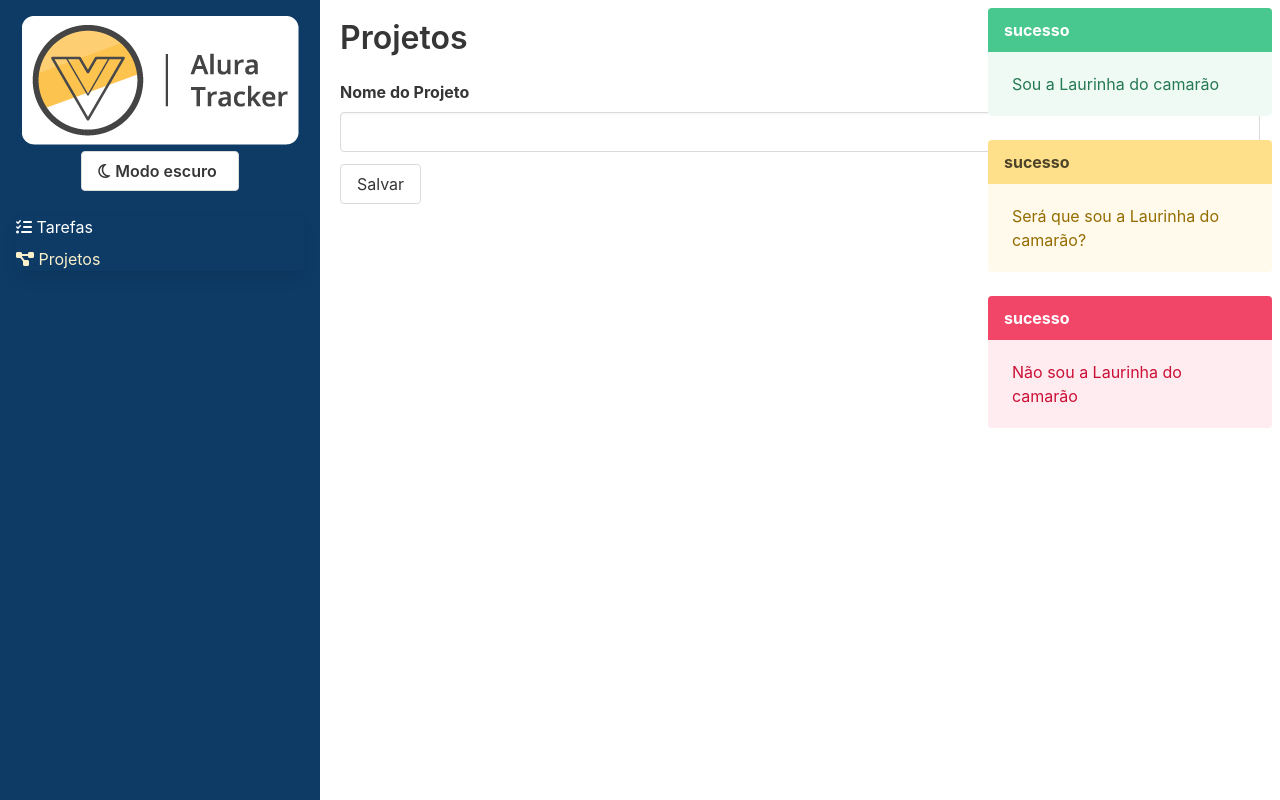
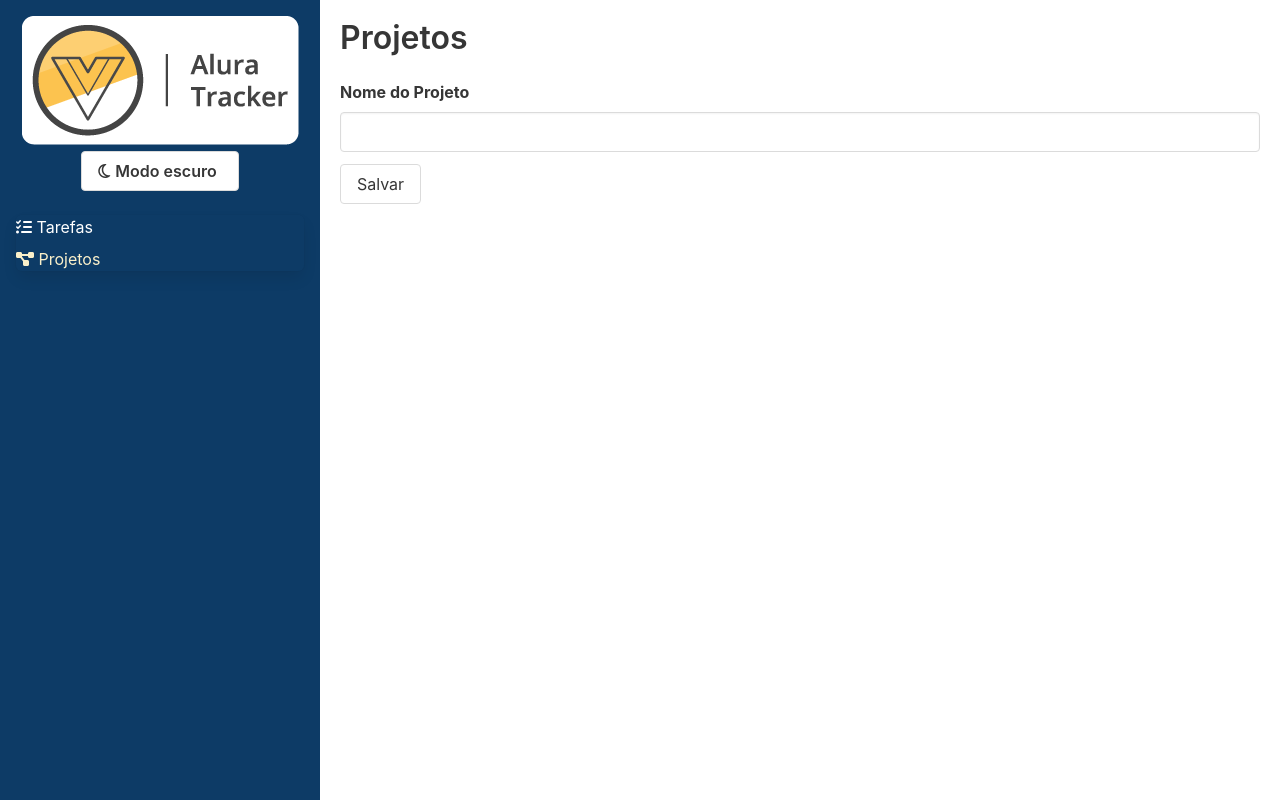
Before and after one commit to LuisLimaIt/alura-tracker, a Vue app: page /#/projetos/novo in a window 1280 px wide. Built offline with nearby package versions, Linux system fonts and the light colour scheme.

Commit message:
Removendo automaticamente

```diff
--- a/src/store/index.ts
+++ b/src/store/index.ts
@@ -1,8 +1,8 @@
-import { INotificacao, TipoNotificacao } from "@/interfaces/INotificacao";
+import { INotificacao } from "@/interfaces/INotificacao";
 import IProjeto from "@/interfaces/IProjeto";
 import { InjectionKey } from "vue";
 import { createStore, Store, useStore as vuexUseStore } from "vuex";
-import { ADICIONA_PROJETO, ALTERA_PROJETO, EXCLUI_PROJETO } from "./tipo-mutacoes";
+import { ADICIONA_PROJETO, ALTERA_PROJETO, EXCLUI_PROJETO, NOTIFICAR } from "./tipo-mutacoes";
 
 interface Estado {
     projetos: IProjeto[];
@@ -14,26 +14,7 @@ export const key: InjectionKey<Store<Estado>> = Symbol()
 export const store = createStore<Estado>({
     state: {
         projetos: [],
-        notificacoes: [
-            {
-                id: 1,
-                texto: 'Sou a Laurinha do camarão',
-                titulo: 'sucesso',
-                tipo: TipoNotificacao.SUCESSO
-            },
-            {
-                id: 2,
-                texto: 'Será que sou a Laurinha do camarão?',
-                titulo: 'sucesso',
-                tipo: TipoNotificacao.ATENCAO
-            },
-            {
-                id: 3,
-                texto: 'Não sou a Laurinha do camarão',
-                titulo: 'sucesso',
-                tipo: TipoNotificacao.FALHA
-            },
-        ]
+        notificacoes: []
     },
     mutations: {
         [ADICIONA_PROJETO](state, nomeDoProjeto: string) {
@@ -50,6 +31,15 @@ export const store = createStore<Estado>({
         [EXCLUI_PROJETO](state, id: string) {
             state.projetos = state.projetos.filter(proj => proj.id != id)
         },
+        [NOTIFICAR](state, novaNotificacao: INotificacao) {
+
+            novaNotificacao.id = new Date().getTime()
+            state.notificacoes.push(novaNotificacao)
+
+            setTimeout(() => {
+                state.notificacoes = state.notificacoes.filter(notificacao => notificacao.id != novaNotificacao.id)
+            }, 3000)
+        }
     }
 });
 
--- a/src/store/tipo-mutacoes.ts
+++ b/src/store/tipo-mutacoes.ts
@@ -1,3 +1,4 @@
 export const ADICIONA_PROJETO = 'ADICIONA_PROJETO'
 export const ALTERA_PROJETO = 'ALTERA_PROJETO'
 export const EXCLUI_PROJETO = 'EXCLUI_PROJETO'
+export const NOTIFICAR = 'NOTIFICAR'
--- a/src/views/Projetos/Formulario.vue
+++ b/src/views/Projetos/Formulario.vue
@@ -19,7 +19,8 @@
 <script lang="ts">
 import { defineComponent } from 'vue';
 import { useStore } from '@/store';
-import { ADICIONA_PROJETO, ALTERA_PROJETO } from '@/store/tipo-mutacoes';
+import { ADICIONA_PROJETO, ALTERA_PROJETO, NOTIFICAR } from '@/store/tipo-mutacoes';
+import { TipoNotificacao } from '@/interfaces/INotificacao';
 
 export default defineComponent({
   name: 'FormularioVue',
@@ -50,6 +51,11 @@ export default defineComponent({
         this.store.commit(ADICIONA_PROJETO,this.nomeDoProjeto)
       }
       this.nomeDoProjeto = '';
+      this.store.commit(NOTIFICAR, {
+        titulo: 'Novo projeto foi salvo!',
+        texto:  'Obaa, seu novo projeto já está disponível! =)',
+        tipo: TipoNotificacao.SUCESSO
+      })
       this.$router.push('/projetos')
     }
   },
```
